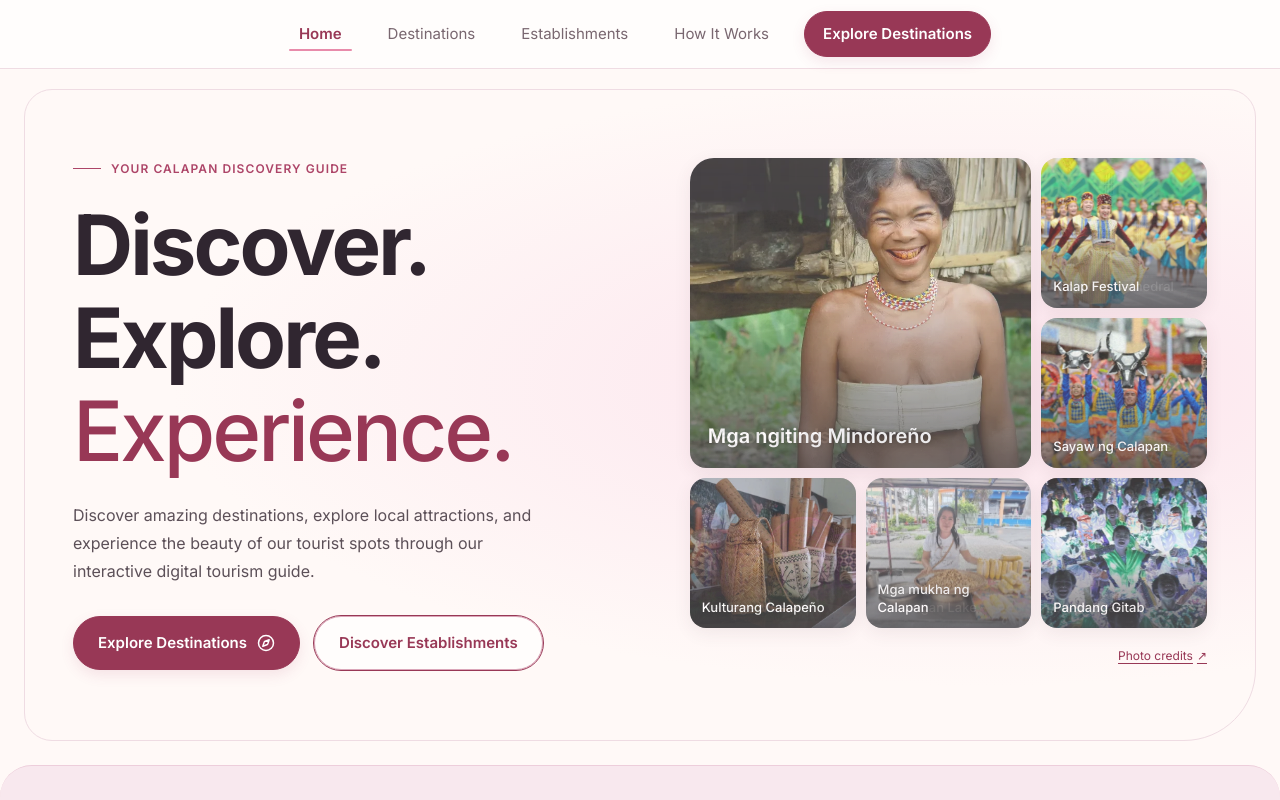
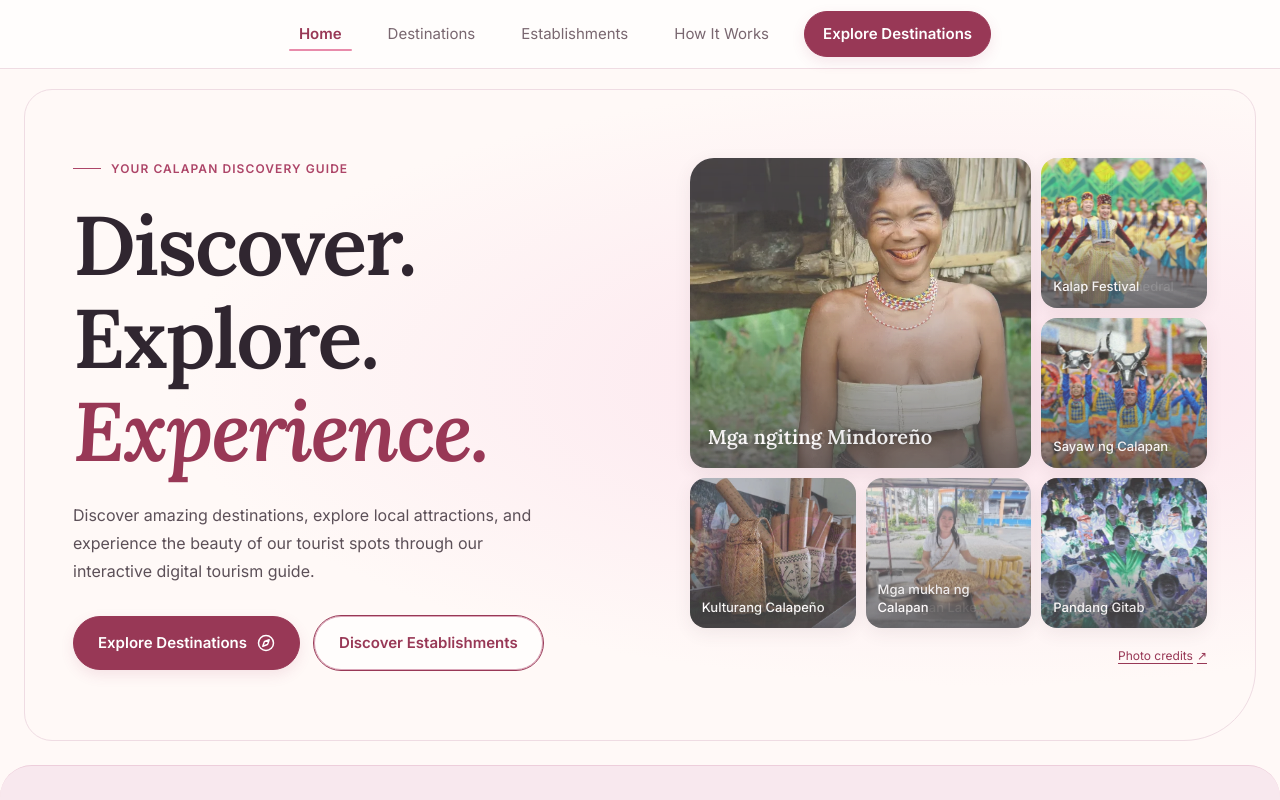
Before and after one commit to cedrickrojas/SULYAP-CALAPAN, a React (Vite) app: page / in a window 1280 px wide. Shown: the top 800 px of the page. Built offline with nearby package versions, Linux system fonts and the light colour scheme.

Commit message:
Pair styled Lora headings with readable Inter body text

```diff
--- a/index.html
+++ b/index.html
@@ -1 +1 @@
-<!doctype html><html lang="en"><head><meta charset="UTF-8"/><meta name="viewport" content="width=device-width, initial-scale=1.0"/><meta name="theme-color" content="#FFF9F7"/><meta name="description" content="Discover ten selected destinations in Calapan City, Oriental Mindoro with Sulyap. Scan a QR code for local stories, maps, galleries, and practical visitor information."/><link rel="icon" type="image/svg+xml" href="/favicon.svg?v=sulyap"/><link rel="preload" as="image" href="/branding/sulyap-logo.svg"/><link rel="preconnect" href="https://fonts.googleapis.com"/><link rel="preconnect" href="https://fonts.gstatic.com" crossorigin/><link href="https://fonts.googleapis.com/css2?family=Inter:wght@400;500;600;700&amp;display=swap" rel="stylesheet"/><title>Sulyap — Calapan</title></head><body><div id="root"></div><script type="module" src="/src/main.jsx"></script></body></html>
+<!doctype html><html lang="en"><head><meta charset="UTF-8"/><meta name="viewport" content="width=device-width, initial-scale=1.0"/><meta name="theme-color" content="#FFF9F7"/><meta name="description" content="Discover ten selected destinations in Calapan City, Oriental Mindoro with Sulyap. Scan a QR code for local stories, maps, galleries, and practical visitor information."/><link rel="icon" type="image/svg+xml" href="/favicon.svg?v=sulyap"/><link rel="preload" as="image" href="/branding/sulyap-logo.svg"/><link rel="preconnect" href="https://fonts.googleapis.com"/><link rel="preconnect" href="https://fonts.gstatic.com" crossorigin/><link href="https://fonts.googleapis.com/css2?family=Inter:wght@400;500;600;700&amp;family=Lora:ital,wght@0,600;0,700;1,600&amp;display=swap" rel="stylesheet"/><title>Sulyap — Calapan</title></head><body><div id="root"></div><script type="module" src="/src/main.jsx"></script></body></html>
--- a/src/styles.css
+++ b/src/styles.css
@@ -588,6 +588,7 @@ dialog[open]::backdrop { animation: sulyap-dialog .22s ease-out both; }
 /* Readable typography across headings, visitor information, and controls. */
 :root {
   --font-sans: 'Inter', 'Segoe UI', Arial, sans-serif;
+  --font-heading: 'Lora', Georgia, serif;
   --ink: #302630;
   --muted: #5c5058;
   --action: #983856;
@@ -596,8 +597,11 @@ dialog[open]::backdrop { animation: sulyap-dialog .22s ease-out both; }
 }
 body { font-size: 1rem; font-weight: 400; line-height: 1.65; }
 h1, h2, h3 { font-family: var(--font-sans); font-weight: 600; line-height: 1.25; letter-spacing: -.02em; }
+h1, h2 { font-family: var(--font-heading); letter-spacing: -.015em; }
 h1 em, h2 em, .footer-motto, .startup-message { font-style: normal; }
 .hero-content h1 { font-weight: 700; line-height: 1.12; letter-spacing: -.035em; }
+.home-hero-collage .hero-content h1 { font-weight: 600; letter-spacing: -.025em; }
+.home-hero-collage .hero-content h1 em { font-style: italic; font-weight: 600; }
 .page-intro h1, .destination-hero h1, .detail-heading h1 { overflow-wrap: anywhere; }
 p { line-height: 1.75; }
 .hero-content > p:not(.eyebrow), .page-intro > p:last-child,
@@ -616,10 +620,12 @@ p { line-height: 1.75; }
   font-size: .875rem; line-height: 1.65; color: var(--muted);
 }
 .card-body h3, .establishment-card h2, .qr-card h3 {
-  font-size: 1.375rem; font-weight: 600; line-height: 1.4; letter-spacing: -.015em; overflow-wrap: anywhere;
+  font-family: var(--font-heading); font-size: 1.375rem; font-weight: 600; line-height: 1.4; letter-spacing: -.015em; overflow-wrap: anywhere;
 }
 .information-card h3 { font-size: 1rem; font-weight: 600; line-height: 1.45; }
 .footer-top h3, .detail-destination-card h3 { font-weight: 600; }
+.detail-destination-card h3, .hero-collage-featured .hero-collage-label,
+.footer-motto, .startup-message { font-family: var(--font-heading); }
 .button, .button.small, .hero-actions .button, .establishment-actions .button,
 .qr-tools > button, .text-link { font-size: .9375rem; font-weight: 600; line-height: 1.5; }
 .eyebrow, .hero-content .eyebrow, .scan-label, .qr-card-heading {
```
Also changed, not shown: 1 other file (tests, documents, lock files or other folders).
